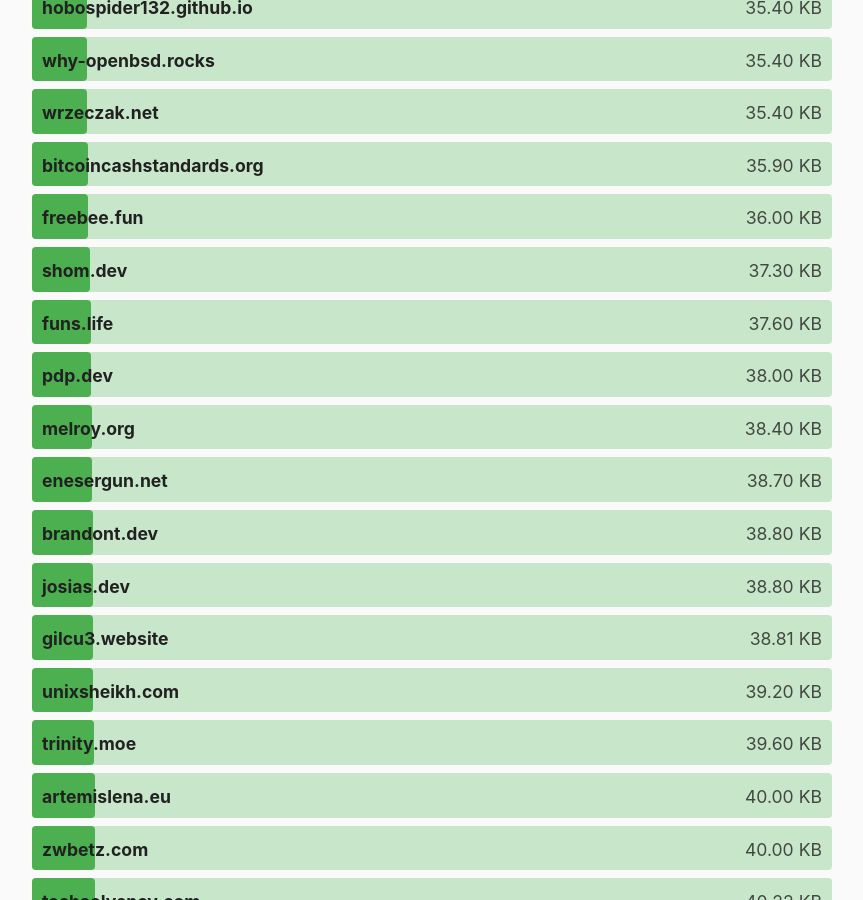
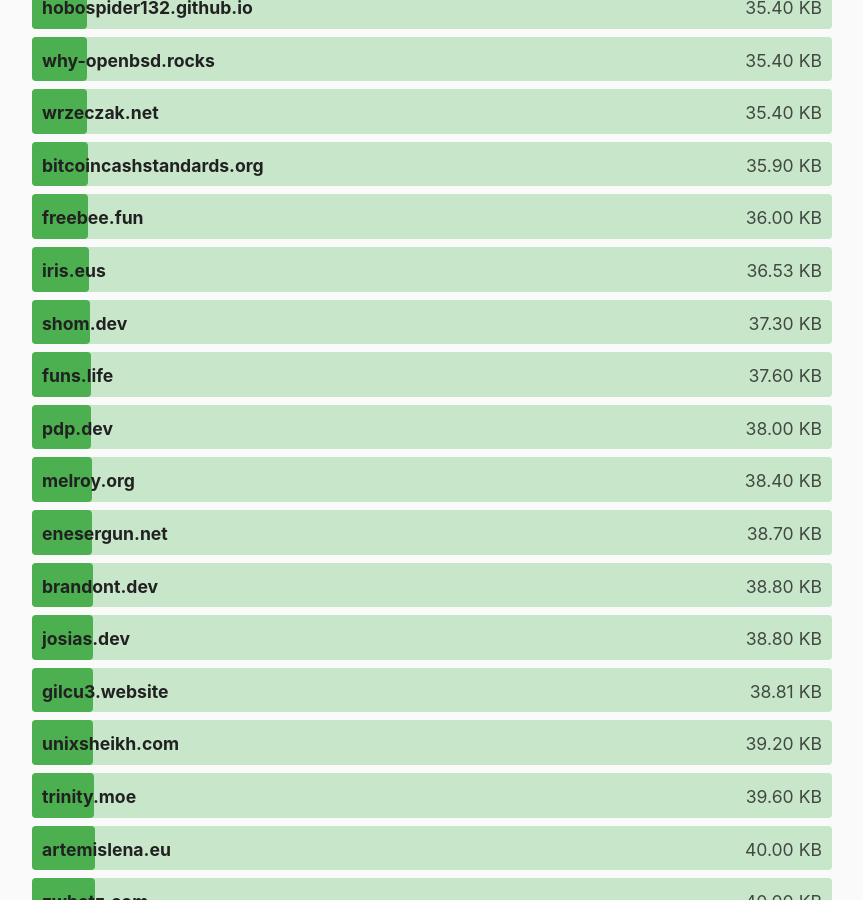
Before and after one commit to kevquirk/512kb.club, a Jekyll site: the page built from index.md, in a window 1280 px wide and 900 px high, scrolled down 14682 px. Shown: the whole window, without its empty margins (208-1071 px from the left). Built offline with Jekyll 4.4.1, drawn with Linux system fonts in a browser that asks for light colours.

Commit message:
Add iris.eus

```diff
--- a/_data/sites.yml
+++ b/_data/sites.yml
@@ -3967,3 +3967,8 @@
   url: https://zwieratko.sk/
   size: 28.07
   last_checked: 2024-02-11
+
+- domain: iris.eus
+  url: https://iris.eus/
+  size: 36.53
+  last_checked: 2024-06-08
```
